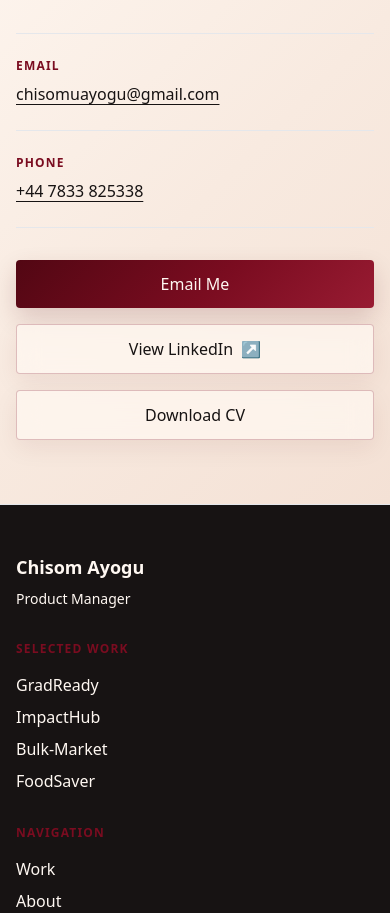
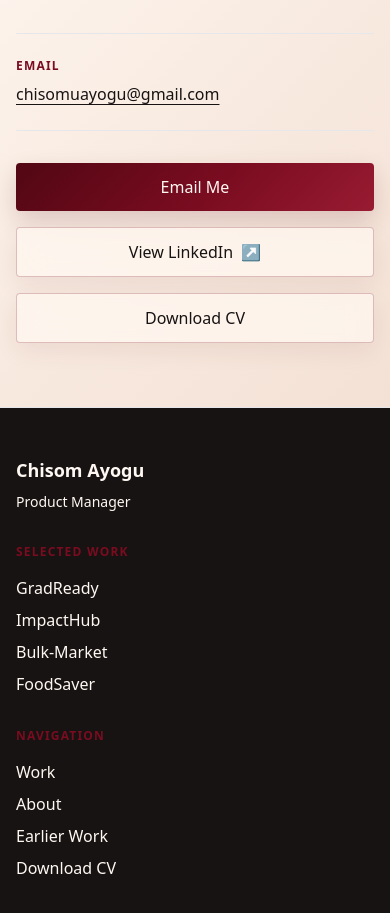
Before and after one commit to chisomuayogu/Product-Management-Portfolio, a Next.js app: page /contact in a window 390 px wide. Shown: the part 780-1693 px from the top of the page. Built offline with nearby package versions, Linux system fonts and the light colour scheme.

Commit message:
chore: remove public phone number

```diff
--- a/src/app/contact/page.tsx
+++ b/src/app/contact/page.tsx
@@ -57,17 +57,6 @@ export default function ContactPage() {
                     </a>
                   </dd>
                 </div>
-                <div className="grid gap-2 py-6 sm:grid-cols-[7rem_minmax(0,1fr)] sm:items-center md:py-8">
-                  <dt className="eyebrow text-burgundy">Phone</dt>
-                  <dd>
-                    <a
-                      href="tel:+447833825338"
-                      className="link-primary inline-block font-medium focus-visible:outline-2 focus-visible:outline-offset-4 focus-visible:outline-burgundy"
-                    >
-                      +44 7833 825338
-                    </a>
-                  </dd>
-                </div>
               </dl>
 
               <div className="mt-8 flex flex-col gap-4 sm:flex-row sm:flex-wrap">
```
